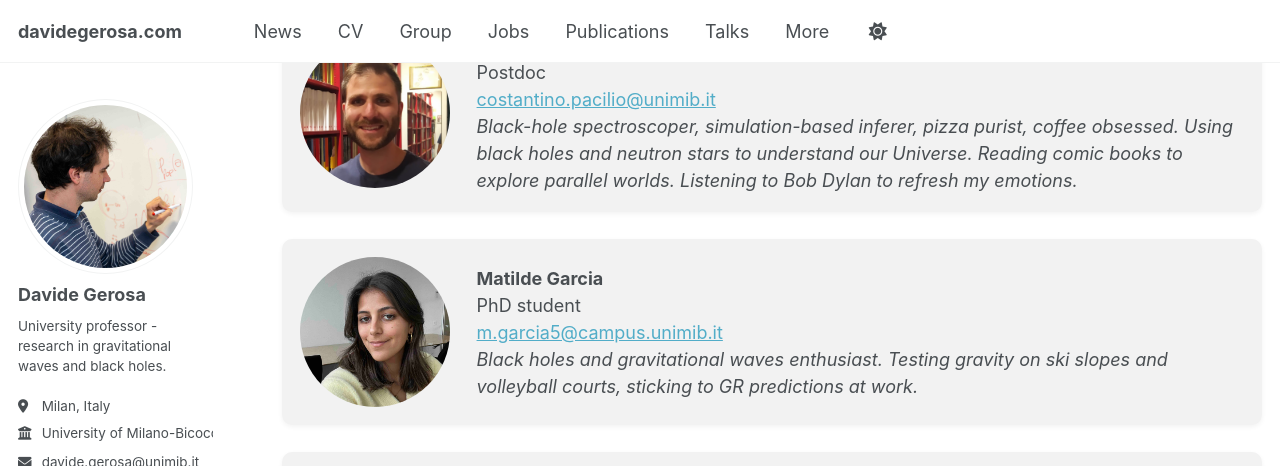
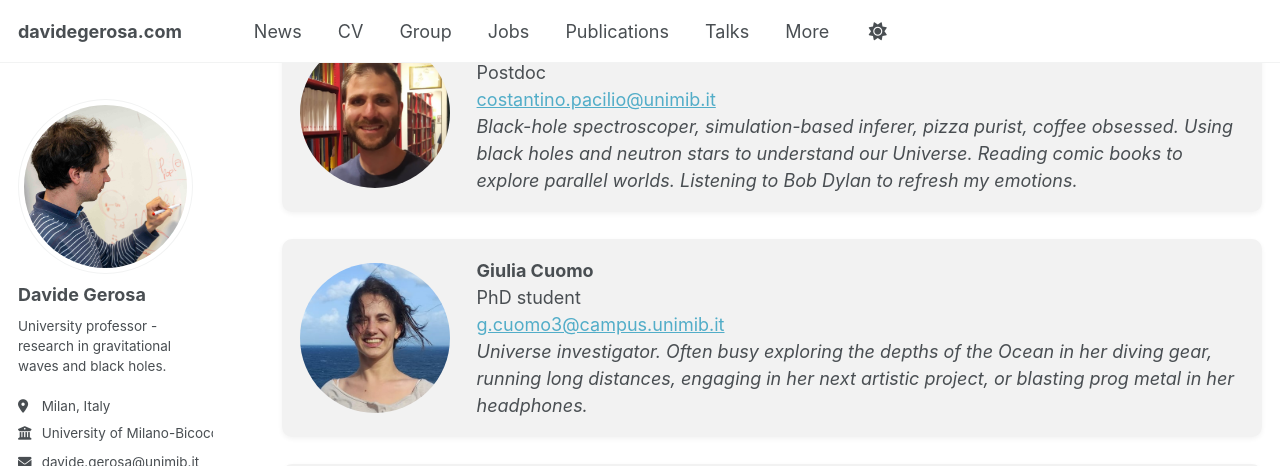
Before and after one commit to dgerosa/website, a Jekyll site: the page built from _pages/group.md, in a window 1280 px wide and 900 px high, scrolled down 2057 px, cut to the strip 0-466 px from the top of the window. Built offline with Jekyll 4.4.1, drawn with Linux system fonts in a browser that asks for light colours; some web fonts are replaced; some of the changed text lies outside the part shown.

Commit message:
Website update from workflow

```diff
--- a/_pages/_group.md
+++ b/_pages/_group.md
@@ -81,6 +81,15 @@ Here are the amazing people in my group. Come visit and chat science with us! If
     Postdoc<br>
 <a href="mailto:costantino.pacilio@unimib.it">costantino.pacilio@unimib.it</a><br>
     <em>Black-hole spectroscoper, simulation-based inferer, pizza purist, coffee obsessed. Using black holes and neutron stars to understand our Universe. Reading comic books to explore parallel worlds. Listening to Bob Dylan to refresh my emotions.</em>
+  </div>
+</div>
+<div class="person">
+  <img src="{{ '/images/giulia-cuomo.jpg' | relative_url }}" alt="Giulia Cuomo" class="person-photo">
+  <div class="person-text">
+    <strong>Giulia Cuomo</strong><br>
+    PhD student<br>
+<a href="mailto:g.cuomo3@campus.unimib.it">g.cuomo3@campus.unimib.it</a><br>
+    <em>Universe investigator. Often busy exploring the depths of the Ocean in her diving gear, running long distances, engaging in her next artistic project, or blasting prog metal in her headphones.</em>
   </div>
 </div>
 <div class="person">
```
Also changed, not shown: other parts of _pages/_group.md (+1 -1 lines), _pages/_citations.md (+29 -28 lines), _pages/_publications.md (+7 -2 lines), _pages/_talks.md (+1 -1 lines).
